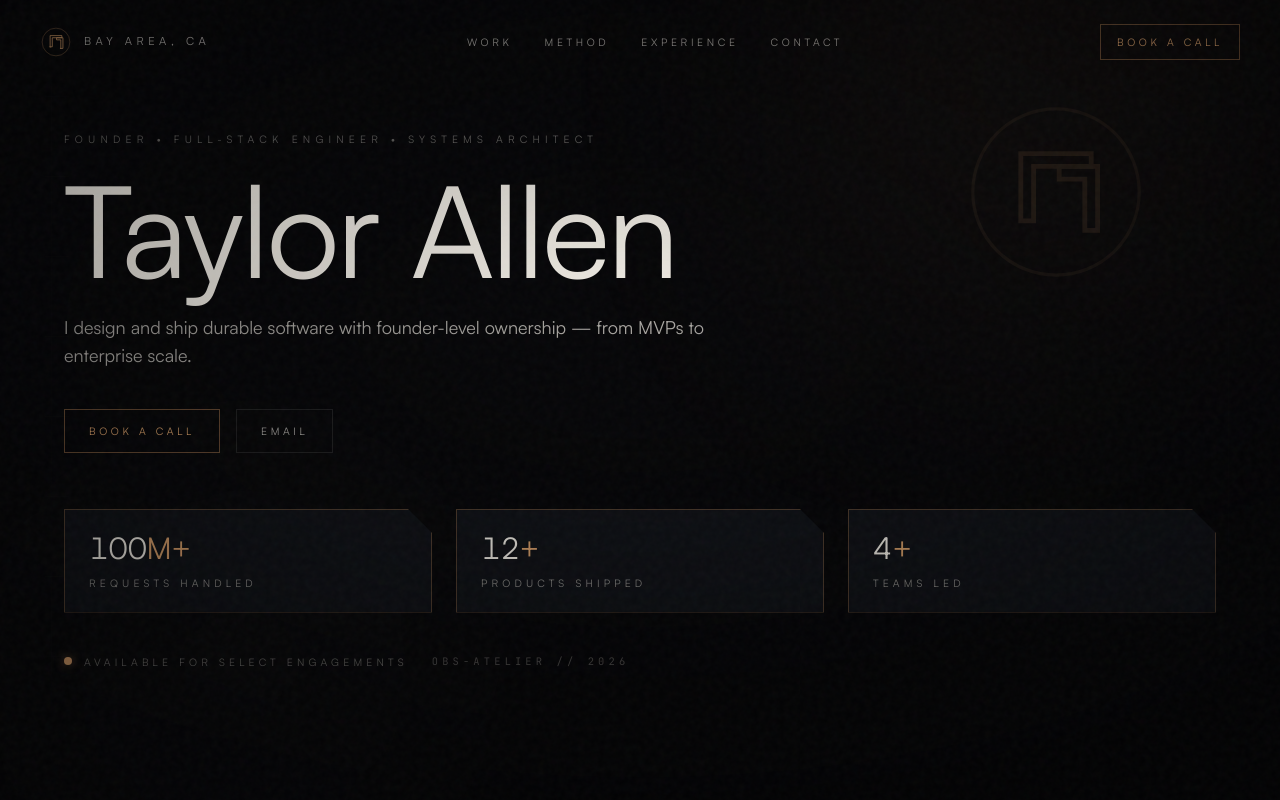
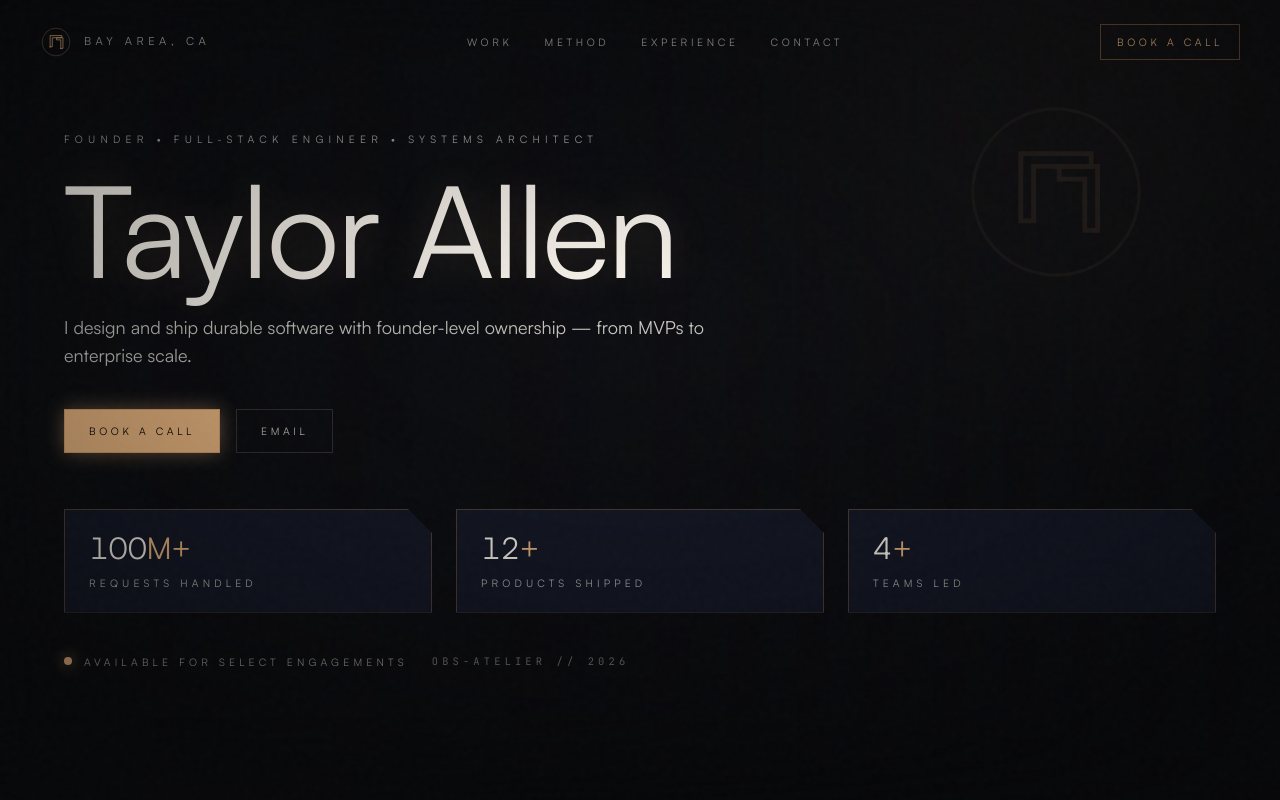
Before and after one commit to odisai/portfolio, a Next.js app: page / in a window 1280 px wide. Shown: the top 800 px of the page. Built offline with nearby package versions, Linux system fonts and the light colour scheme; a web font is replaced by a local one.

Commit message:
fix: boost contrast and reduce texture noise

```diff
--- a/src/app/globals.css
+++ b/src/app/globals.css
@@ -10,17 +10,17 @@
 
 @theme inline {
   /* Core palette */
-  --color-obsidian: #070709;
-  --color-surface: #12141a;
-  --color-surface-2: #171a22;
+  --color-obsidian: #0e0f13;
+  --color-surface: #171c2a;
+  --color-surface-2: #1f2536;
 
-  --color-pearl: #f4f0e8;
-  --color-pearl-dim: rgba(244, 240, 232, 0.75);
-  --color-pearl-muted: rgba(244, 240, 232, 0.5);
+  --color-pearl: #fffaf2;
+  --color-pearl-dim: rgba(255, 250, 242, 0.88);
+  --color-pearl-muted: rgba(255, 250, 242, 0.7);
 
-  --color-copper: #d9a06b;
-  --color-copper-dim: rgba(217, 160, 107, 0.5);
-  --color-copper-glow: rgba(217, 160, 107, 0.35);
+  --color-copper: #f0bb84;
+  --color-copper-dim: rgba(240, 187, 132, 0.7);
+  --color-copper-glow: rgba(240, 187, 132, 0.6);
 
   /* Typography */
   --font-display: "Clash Display", var(--font-satoshi), sans-serif;
@@ -36,8 +36,8 @@
   --duration-1000: 1000ms;
 
   /* Effects */
-  --texture-grain-opacity: 0.035;
-  --texture-ledger-opacity: 0.22;
+  --texture-grain-opacity: 0.02;
+  --texture-ledger-opacity: 0.1;
 }
 
 :root {
@@ -49,8 +49,8 @@
   --primary-foreground: #120d0a;
   --muted: var(--color-surface-2);
   --muted-foreground: var(--color-pearl-muted);
-  --border: rgba(255, 255, 255, 0.12);
-  --input: rgba(255, 255, 255, 0.12);
+  --border: rgba(255, 255, 255, 0.18);
+  --input: rgba(255, 255, 255, 0.18);
   --ring: var(--color-copper);
 }
 
@@ -92,6 +92,10 @@ body {
 .text-display {
   font-family: var(--font-display);
   letter-spacing: -0.02em;
+}
+
+.text-display-glow {
+  text-shadow: 0 0 40px rgba(227, 176, 122, 0.2);
 }
 
 .text-mono {
@@ -233,7 +237,7 @@ html.lenis, html.lenis body {
   }
 
 .surface-card {
-    background-color: rgba(18, 20, 26, 0.92);
+    background-color: rgba(23, 28, 42, 0.96);
   }
 
   .animate-marquee {
--- a/src/app/layout.tsx
+++ b/src/app/layout.tsx
@@ -93,7 +93,7 @@ export default function RootLayout({
         {children}
 
         {/* Global ledger grid texture */}
-        <div className="fixed inset-0 pointer-events-none opacity-[0.08]">
+        <div className="fixed inset-0 pointer-events-none opacity-[0.04]">
           <LedgerGrid />
         </div>
 
--- a/src/components/sections/experience.tsx
+++ b/src/components/sections/experience.tsx
@@ -11,7 +11,7 @@ export function Experience() {
       </div>
       <div className="container-portfolio">
         <BlurFade>
-          <p className="text-[0.65rem] tracking-[0.4em] uppercase text-pearl/55">Experience</p>
+          <p className="text-[0.65rem] tracking-[0.4em] uppercase text-pearl/70">Experience</p>
           <h2 className="mt-4 text-display text-[clamp(2rem,6vw,4.5rem)] leading-[1.05]">
             A focused timeline of impact
           </h2>
@@ -24,13 +24,13 @@ export function Experience() {
                 <div className="flex flex-col md:flex-row md:items-center md:justify-between gap-2">
                   <div>
                     <h3 className="text-lg text-display text-pearl">{item.title}</h3>
-                    <p className="text-sm text-pearl/65">{item.role}</p>
+                    <p className="text-sm text-pearl/75">{item.role}</p>
                   </div>
                   <span className="text-[0.7rem] tracking-[0.4em] uppercase text-copper">
                     {item.year}
                   </span>
                 </div>
-                <p className="mt-3 text-sm text-pearl/70">{item.summary}</p>
+                <p className="mt-3 text-sm text-pearl/80">{item.summary}</p>
               </div>
             </BlurFade>
           ))}
--- a/src/components/sections/hero.tsx
+++ b/src/components/sections/hero.tsx
@@ -21,20 +21,22 @@ export function Hero() {
       <Navbar visible />
 
       <div className="container-portfolio relative z-10 py-[var(--spacing-section)]">
+        <div className="absolute -inset-x-8 -top-8 bottom-0 z-0 bg-gradient-to-r from-[rgba(14,15,19,0.9)] via-[rgba(14,15,19,0.65)] to-transparent blur-2xl" />
+        <div className="relative z-10">
           <BlurFade>
-          <p className="text-[0.65rem] tracking-[0.5em] uppercase text-pearl/40">
+            <p className="text-[0.65rem] tracking-[0.5em] uppercase text-pearl/65">
               {CONTENT.ROLE}
             </p>
           </BlurFade>
 
           <BlurFade delay={0.1}>
-          <h1 className="mt-6 text-display text-[clamp(3rem,10vw,8rem)] leading-[0.92]">
+            <h1 className="mt-6 text-display text-display-glow text-[clamp(3rem,10vw,8rem)] leading-[0.92]">
               {CONTENT.NAME}
             </h1>
           </BlurFade>
 
           <BlurFade delay={0.2}>
-          <p className="mt-6 max-w-2xl text-lg text-pearl/70">
+            <p className="mt-6 max-w-2xl text-lg text-pearl/80">
               {CONTENT.HERO.POSITIONING}
             </p>
           </BlurFade>
@@ -45,13 +47,13 @@ export function Hero() {
                 href={CONTENT.LINKS.CALENDLY}
                 target="_blank"
                 rel="noopener noreferrer"
-              className="px-6 py-3 border border-copper text-copper uppercase tracking-[0.35em] text-[0.65rem] hover:bg-[var(--color-copper)] hover:text-[#120d0a] transition-colors"
+                className="px-6 py-3 border border-copper text-[#120d0a] bg-[var(--color-copper)] uppercase tracking-[0.35em] text-[0.65rem] shadow-[0_0_20px_rgba(240,187,132,0.45)] hover:shadow-[0_0_32px_rgba(240,187,132,0.6)] transition-shadow"
               >
                 Book a Call
               </a>
               <a
                 href={`mailto:${CONTENT.LINKS.EMAIL}`}
-              className="px-6 py-3 border border-white/10 text-pearl/70 uppercase tracking-[0.35em] text-[0.65rem] hover:border-white/30 hover:text-pearl transition-colors"
+                className="px-6 py-3 border border-white/15 text-pearl/80 uppercase tracking-[0.35em] text-[0.65rem] hover:border-white/35 hover:text-pearl transition-colors"
               >
                 Email
               </a>
@@ -69,7 +71,7 @@ export function Hero() {
                     <NumberTicker value={stat.value} />
                     <span className="text-copper">{stat.suffix}</span>
                   </div>
-                <p className="mt-2 text-[0.65rem] uppercase tracking-[0.4em] text-pearl/55">
+                  <p className="mt-2 text-[0.65rem] uppercase tracking-[0.4em] text-pearl/70">
                     {stat.label}
                   </p>
                 </div>
@@ -78,14 +80,15 @@ export function Hero() {
           </BlurFade>
 
           <BlurFade delay={0.5}>
-          <div className="mt-10 flex flex-wrap items-center gap-6 text-[0.65rem] uppercase tracking-[0.4em] text-pearl/40">
+            <div className="mt-10 flex flex-wrap items-center gap-6 text-[0.65rem] uppercase tracking-[0.4em] text-pearl/60">
               <span className="flex items-center gap-3">
-              <span className="h-2 w-2 rounded-full bg-[var(--color-copper)] shadow-[0_0_10px_rgba(196,138,90,0.6)]" />
+                <span className="h-2 w-2 rounded-full bg-[var(--color-copper)] shadow-[0_0_14px_rgba(240,187,132,0.8)]" />
                 Available for select engagements
               </span>
-            <span className="text-mono text-pearl/30">OBS-ATELIER // 2026</span>
+              <span className="text-mono text-pearl/45">OBS-ATELIER // 2026</span>
             </div>
           </BlurFade>
+        </div>
       </div>
     </section>
   );
--- a/src/components/sections/method.tsx
+++ b/src/components/sections/method.tsx
@@ -12,7 +12,7 @@ export function Method() {
       </div>
       <div className="container-portfolio">
         <BlurFade>
-          <p className="text-[0.65rem] tracking-[0.4em] uppercase text-pearl/55">Method</p>
+          <p className="text-[0.65rem] tracking-[0.4em] uppercase text-pearl/70">Method</p>
           <h2 className="mt-4 text-display text-[clamp(2rem,6vw,4.5rem)] leading-[1.05]">
             A tight, founder-grade delivery loop
           </h2>
@@ -26,7 +26,7 @@ export function Method() {
                   0{index + 1}
                 </p>
                 <h3 className="mt-4 text-xl text-display text-pearl">{item.title}</h3>
-                <p className="mt-3 text-sm text-pearl/70">{item.description}</p>
+                <p className="mt-3 text-sm text-pearl/80">{item.description}</p>
               </EdgeCard>
             </BlurFade>
           ))}
--- a/src/components/sections/signal-strip.tsx
+++ b/src/components/sections/signal-strip.tsx
@@ -9,15 +9,15 @@ export function SignalStrip() {
     <section className="relative py-10 bg-[var(--color-obsidian)]">
       <div className="container-portfolio">
         <BlurFade>
-          <div className="flex items-center gap-3 text-[0.6rem] tracking-[0.4em] uppercase text-pearl/55">
-            <span className="text-pearl/30">Signal</span>
+          <div className="flex items-center gap-3 text-[0.6rem] tracking-[0.4em] uppercase text-pearl/75">
+            <span className="text-pearl/60">Signal</span>
             <div className="h-px w-12 bg-pearl/20" />
           </div>
         </BlurFade>
       </div>
 
       <div className="mt-6 border-y border-white/10 py-4">
-        <Marquee speed={50} className="text-[0.65rem] uppercase tracking-[0.35em] text-pearl/55">
+        <Marquee speed={50} className="text-[0.65rem] uppercase tracking-[0.35em] text-pearl/70">
           {CONTENT.SIGNALS.map((signal) => (
             <span key={signal} className="px-4">{signal}</span>
           ))}
--- a/src/components/ui/edge-card.tsx
+++ b/src/components/ui/edge-card.tsx
@@ -15,10 +15,10 @@ export function EdgeCard({ children, className }: EdgeCardProps) {
       )}
     >
       <div
-        className="absolute inset-0 opacity-[0.18]"
+        className="absolute inset-0 opacity-[0.1]"
         style={{
           backgroundImage:
-            "linear-gradient(transparent 0%, rgba(231,226,217,0.08) 100%), repeating-linear-gradient(0deg, rgba(231,226,217,0.06), rgba(231,226,217,0.06) 1px, transparent 1px, transparent 22px)",
+            "linear-gradient(transparent 0%, rgba(255,250,242,0.12) 100%), repeating-linear-gradient(0deg, rgba(255,250,242,0.06), rgba(255,250,242,0.06) 1px, transparent 1px, transparent 24px)",
         }}
       />
       <div className="absolute inset-0 opacity-30">
--- a/src/components/ui/section-divider.tsx
+++ b/src/components/ui/section-divider.tsx
@@ -11,7 +11,7 @@ export function SectionDivider({ label, className }: SectionDividerProps) {
       <div className="flex items-center gap-6">
         <div className="h-px flex-1 bg-gradient-to-r from-transparent via-white/10 to-transparent" />
         {label && (
-          <span className="text-[0.6rem] uppercase tracking-[0.4em] text-pearl/50">
+          <span className="text-[0.6rem] uppercase tracking-[0.4em] text-pearl/65">
             {label}
           </span>
         )}
```
Also changed, not shown: src/components/sections/contact.tsx (+6 -6 lines), src/components/sections/current-build.tsx (+4 -4 lines). Lines whose indentation alone changed are shown as unchanged.
